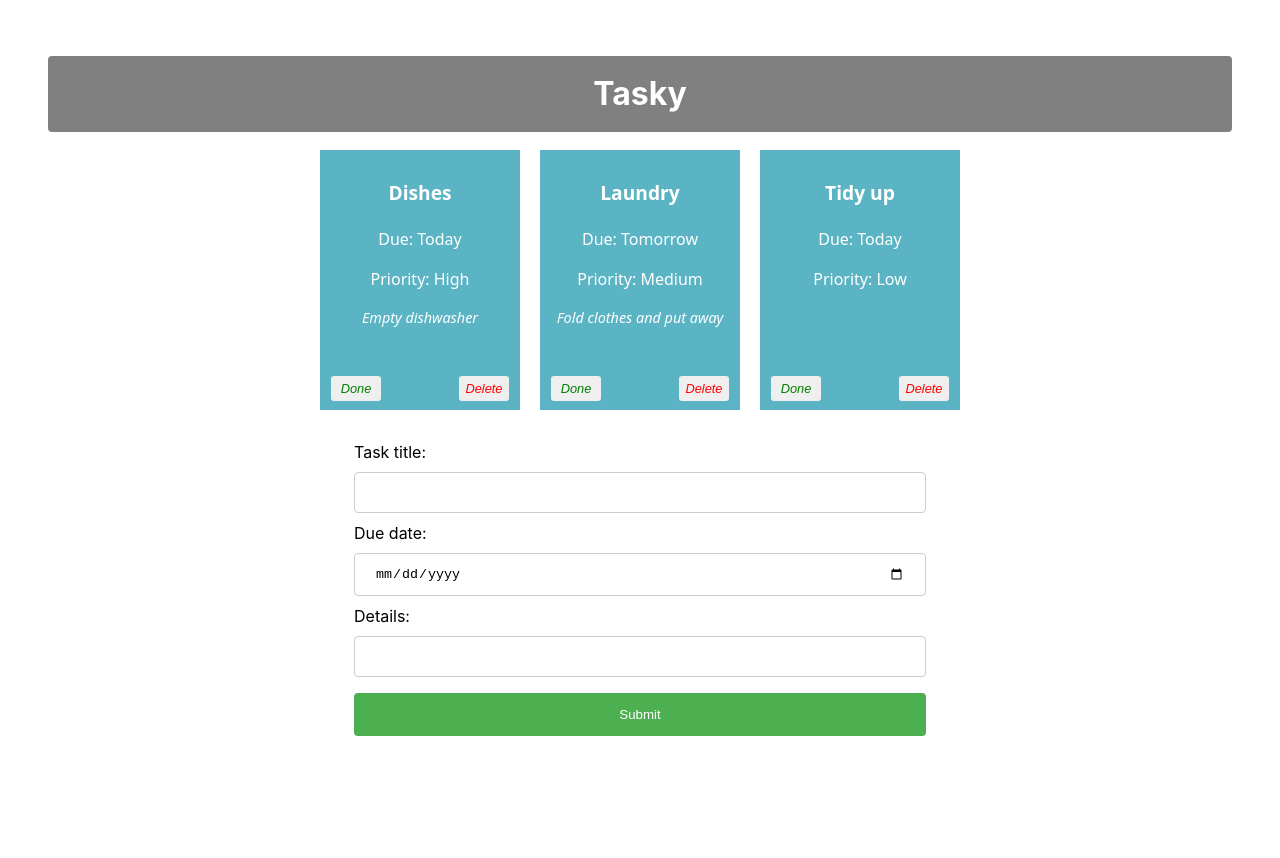
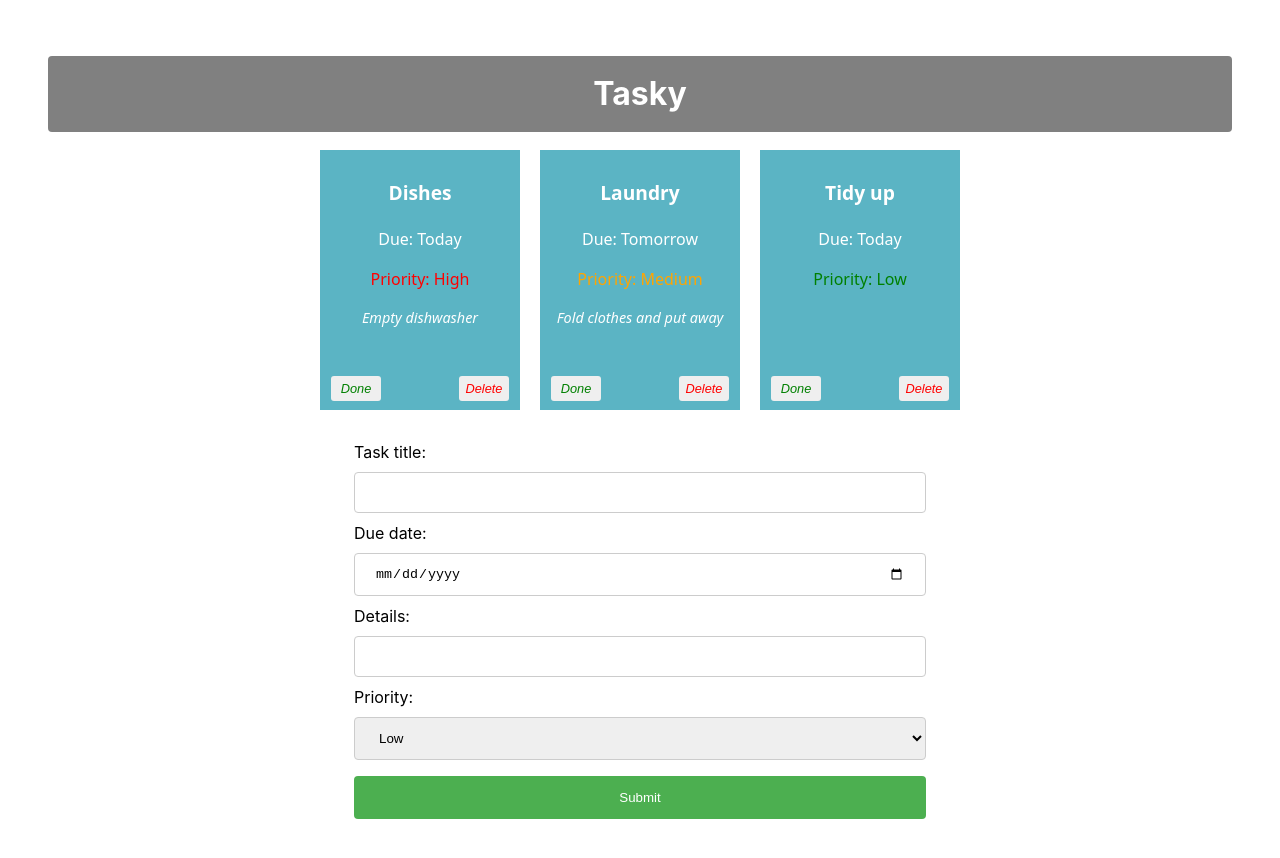
Before and after one commit to PatrickC-20112002/20112002-react-basics-labs, a React (Vite) app in the folder tasky/: page / in a window 1280 px wide. Shown: the top 858 px of the page. Before the commit the page ends 812 px from the top, so only its background shows below. Built offline with nearby package versions, Linux system fonts and the light colour scheme.

Commit message:
Added priority colours

```diff
--- a/tasky/src/App.css
+++ b/tasky/src/App.css
@@ -100,3 +100,12 @@
   width: 50%;
   margin: auto;
 }
+
+select {
+  width: 100%;
+  padding: 12px 20px;
+  margin: 8px 0;
+  border: 1px solid #ccc;
+  border-radius: 4px;
+  box-sizing: border-box;
+}
--- a/tasky/src/App.jsx
+++ b/tasky/src/App.jsx
@@ -37,7 +37,8 @@
   const [ formState, setFormState ] = useState({
   title: "",
   description: "",
-  deadline: ""
+  deadline: "",
+  priority: "Low"
   });
 
   const doneHandler = (taskIndex) => {
@@ -69,6 +70,10 @@
 
       case "deadline":
         form.deadline = event.target.value;
+        break;
+
+      case "priority":
+        form.priority = event.target.value;
         break;
 
       default:
--- a/tasky/src/components/Form.jsx
+++ b/tasky/src/components/Form.jsx
@@ -37,6 +37,20 @@
           />
         </label>
 
+        <br />
+
+        <label>
+        Priority:
+        <select
+            name="priority"
+            onChange={(event) => props.change(event)}
+        >
+            <option value="Low">Low</option>
+            <option value="Medium">Medium</option>
+            <option value="High">High</option>
+        </select>
+        </label>
+
         <input
           type="submit"
           value="Submit"
--- a/tasky/src/components/Task.jsx
+++ b/tasky/src/components/Task.jsx
@@ -1,4 +1,16 @@
 const Task = (props) => {
+
+    const getPriorityColor = () => {
+    if (props.priority === "High") {
+        return "red";
+    }
+
+    if (props.priority === "Medium") {
+        return "orange";
+    }
+
+    return "green";
+    }
 
     return (
         <div
@@ -7,7 +19,12 @@
         >
             <p className="title">{props.title}</p>
             <p>Due: {props.deadline}</p>
-            <p className="priority">Priority: {props.priority}</p>
+            <p
+                className="priority"
+                style={{color: getPriorityColor()}}
+                >
+                Priority: {props.priority}
+            </p>
             <p className="description">{props.description}</p>
 
             <button
```
